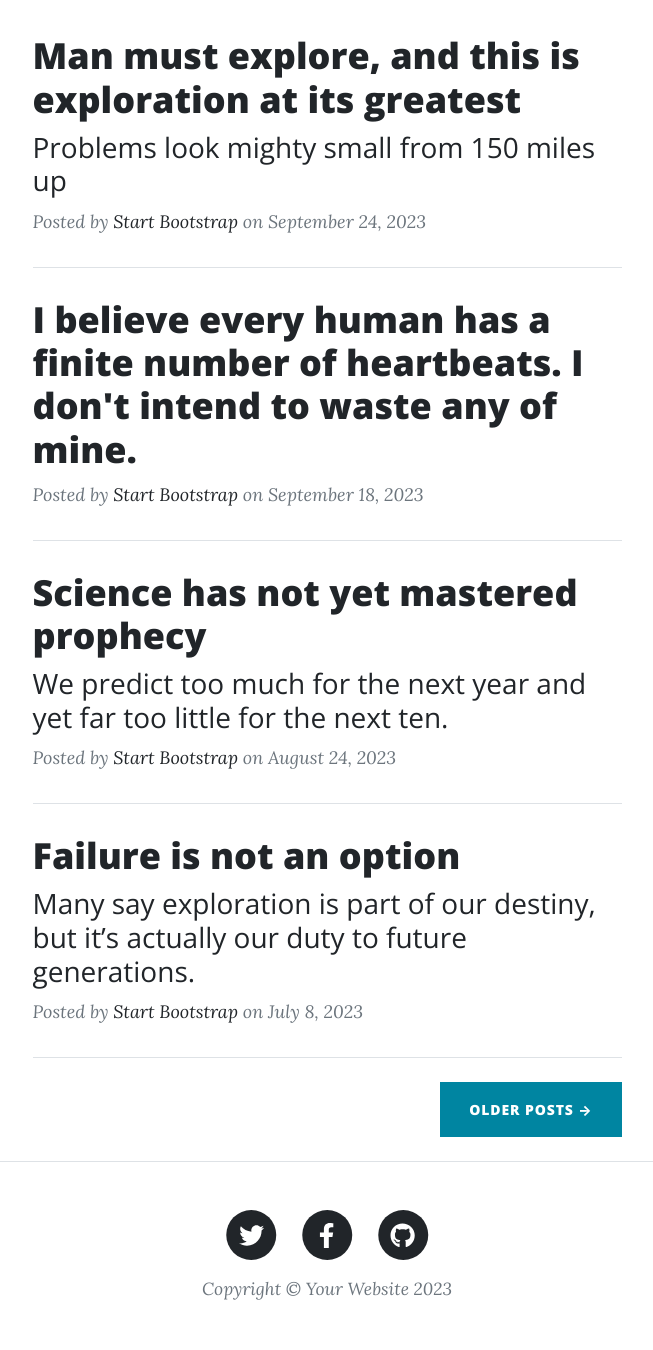
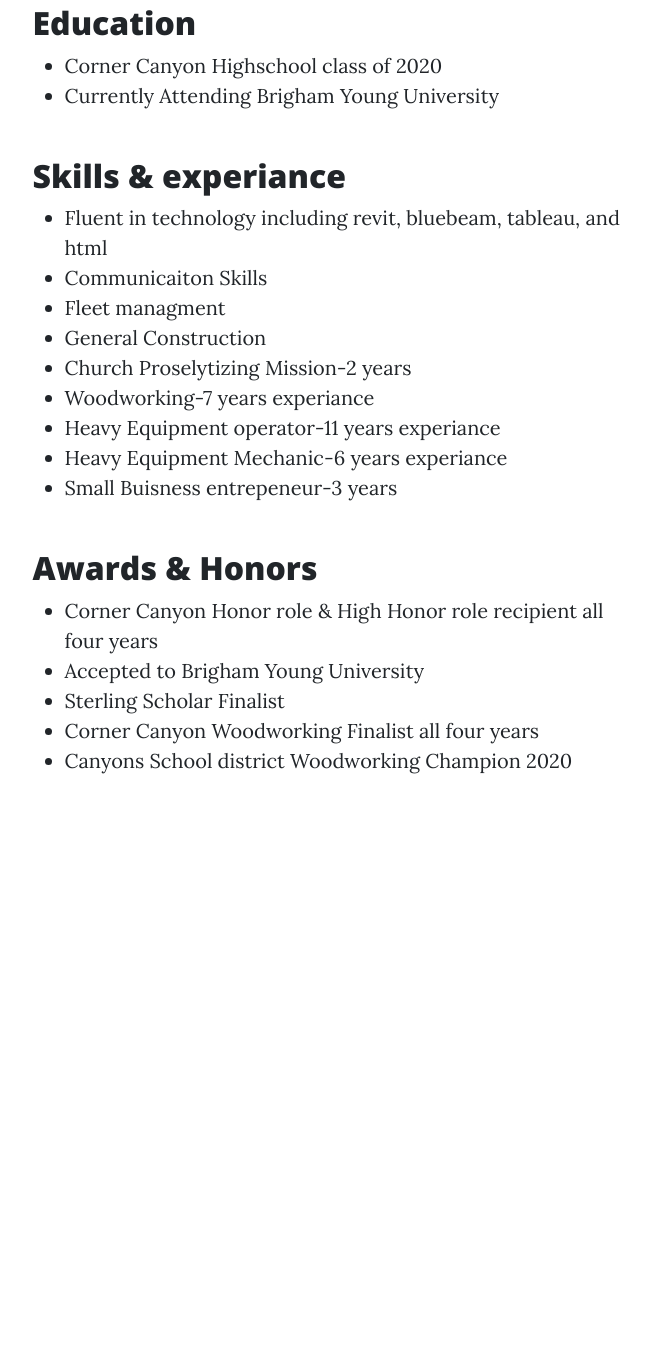
Before and after one commit to Nkohlhase/IS201, a plain HTML site: page index.html in a window 1280 px wide. Shown: the part 576-1926 px from the top of the page, without its empty margins (313-966 px from the left). After the commit the page ends 1398 px from the top, so only its background shows below. Drawn offline with nearby package versions, Linux system fonts and the light colour scheme; files that its build step writes are made by us from their sources; files whose address does not match are found by name.

Commit message:
Add files via upload

```diff
--- a/index.html
+++ b/index.html
@@ -5,7 +5,7 @@
         <meta name="viewport" content="width=device-width, initial-scale=1, shrink-to-fit=no" />
         <meta name="description" content="" />
         <meta name="author" content="" />
-        <title>Clean Blog - Start Bootstrap Theme</title>
+        <title>Alaska - The Last Frontier</title>
         <link rel="icon" type="image/x-icon" href="assets/favicon.ico" />
         <!-- Font Awesome icons (free version)-->
         <script src="https://use.fontawesome.com/releases/v6.3.0/js/all.js" crossorigin="anonymous"></script>
@@ -14,34 +14,19 @@
         <link href="https://fonts.googleapis.com/css?family=Open+Sans:300italic,400italic,600italic,700italic,800italic,400,300,600,700,800" rel="stylesheet" type="text/css" />
         <!-- Core theme CSS (includes Bootstrap)-->
         <link href="css/styles.css" rel="stylesheet" />
+        <link rel="stylesheet" href="css/mystyles.css">
     </head>
     <body>
         <!-- Navigation-->
-        <nav class="navbar navbar-expand-lg navbar-light" id="mainNav">
-            <div class="container px-4 px-lg-5">
-                <a class="navbar-brand" href="index.html">Start Bootstrap</a>
-                <button class="navbar-toggler" type="button" data-bs-toggle="collapse" data-bs-target="#navbarResponsive" aria-controls="navbarResponsive" aria-expanded="false" aria-label="Toggle navigation">
-                    Menu
-                    <i class="fas fa-bars"></i>
-                </button>
-                <div class="collapse navbar-collapse" id="navbarResponsive">
-                    <ul class="navbar-nav ms-auto py-4 py-lg-0">
-                        <li class="nav-item"><a class="nav-link px-lg-3 py-3 py-lg-4" href="index.html">Home</a></li>
-                        <li class="nav-item"><a class="nav-link px-lg-3 py-3 py-lg-4" href="about.html">About</a></li>
-                        <li class="nav-item"><a class="nav-link px-lg-3 py-3 py-lg-4" href="post.html">Sample Post</a></li>
-                        <li class="nav-item"><a class="nav-link px-lg-3 py-3 py-lg-4" href="contact.html">Contact</a></li>
-                    </ul>
-                </div>
-            </div>
-        </nav>
+
         <!-- Page Header-->
-        <header class="masthead" style="background-image: url('assets/img/home-bg.jpg')">
+        <header class="masthead" style="background-image: url('assets/img/AKPH2178\ \(2\).JPG')">
             <div class="container position-relative px-4 px-lg-5">
                 <div class="row gx-4 gx-lg-5 justify-content-center">
                     <div class="col-md-10 col-lg-8 col-xl-7">
                         <div class="site-heading">
-                            <h1>Clean Blog</h1>
-                            <span class="subheading">A Blog Theme by Start Bootstrap</span>
+                            <h1>My Resume </h1>
+                            <span class="subheading">Nathan Kohlhase</span>
                         </div>
                     </div>
                 </div>
@@ -53,94 +38,41 @@
                 <div class="col-md-10 col-lg-8 col-xl-7">
                     <!-- Post preview-->
                     <div class="post-preview">
-                        <a href="post.html">
-                            <h2 class="post-title">Man must explore, and this is exploration at its greatest</h2>
-                            <h3 class="post-subtitle">Problems look mighty small from 150 miles up</h3>
-                        </a>
-                        <p class="post-meta">
-                            Posted by
-                            <a href="#!">Start Bootstrap</a>
-                            on September 24, 2023
-                        </p>
+
+
+                            <h2 class="post-title">Education</h2>
+                            <ul>
+                                <li>Corner Canyon Highschool class of 2020</li>
+                                <li>Currently Attending Brigham Young University</li>
+                            </ul>
+                            <br>
+                            <h2 class="post-title">Skills & experiance</h2>
+                            <ul>
+                               <li>Fluent in technology including revit, bluebeam, tableau, and html</li>
+                               <li>Communicaiton Skills</li>
+                               <li>Fleet managment</li>
+                               <li>General Construction</li>
+                               <li>Church Proselytizing Mission-2 years</li>
+                                <li>Woodworking-7 years experiance</li>
+                                <li>Heavy Equipment operator-11 years experiance</li>
+                                <li>Heavy Equipment Mechanic-6 years experiance</li>
+                                <li>Small Buisness entrepeneur-3 years</li>
+                            </ul>
+                            <br>
+                            <h2 class="post-title">Awards & Honors</h2>
+                                <ul>
+                                    <li>Corner Canyon Honor role & High Honor role recipient all four years</li>
+                                    <li>Accepted to Brigham Young University</li>
+                                    <li>Sterling Scholar Finalist</li>
+                                    <li>Corner Canyon Woodworking Finalist all four years</li>
+                                    <li>Canyons School district Woodworking Champion 2020</li>
+                                </ul>
+                            <br>
+
+
                     </div>
-                    <!-- Divider-->
-                    <hr class="my-4" />
-                    <!-- Post preview-->
-                    <div class="post-preview">
-                        <a href="post.html"><h2 class="post-title">I believe every human has a finite number of heartbeats. I don't intend to waste any of mine.</h2></a>
-                        <p class="post-meta">
-                            Posted by
-                            <a href="#!">Start Bootstrap</a>
-                            on September 18, 2023
-                        </p>
-                    </div>
-                    <!-- Divider-->
-                    <hr class="my-4" />
-                    <!-- Post preview-->
-                    <div class="post-preview">
-                        <a href="post.html">
-                            <h2 class="post-title">Science has not yet mastered prophecy</h2>
-                            <h3 class="post-subtitle">We predict too much for the next year and yet far too little for the next ten.</h3>
-                        </a>
-                        <p class="post-meta">
-                            Posted by
-                            <a href="#!">Start Bootstrap</a>
-                            on August 24, 2023
-                        </p>
-                    </div>
-                    <!-- Divider-->
-                    <hr class="my-4" />
-                    <!-- Post preview-->
-                    <div class="post-preview">
-                        <a href="post.html">
-                            <h2 class="post-title">Failure is not an option</h2>
-                            <h3 class="post-subtitle">Many say exploration is part of our destiny, but it’s actually our duty to future generations.</h3>
-                        </a>
-                        <p class="post-meta">
-                            Posted by
-                            <a href="#!">Start Bootstrap</a>
-                            on July 8, 2023
-                        </p>
-                    </div>
-                    <!-- Divider-->
-                    <hr class="my-4" />
-                    <!-- Pager-->
-                    <div class="d-flex justify-content-end mb-4"><a class="btn btn-primary text-uppercase" href="#!">Older Posts →</a></div>
-                </div>
-            </div>
-        </div>
-        <!-- Footer-->
-        <footer class="border-top">
-            <div class="container px-4 px-lg-5">
-                <div class="row gx-4 gx-lg-5 justify-content-center">
-                    <div class="col-md-10 col-lg-8 col-xl-7">
-                        <ul class="list-inline text-center">
-                            <li class="list-inline-item">
-                                <a href="#!">
-                                    <span class="fa-stack fa-lg">
-                                        <i class="fas fa-circle fa-stack-2x"></i>
-                                        <i class="fab fa-twitter fa-stack-1x fa-inverse"></i>
-                                    </span>
-                                </a>
-                            </li>
-                            <li class="list-inline-item">
-                                <a href="#!">
-                                    <span class="fa-stack fa-lg">
-                                        <i class="fas fa-circle fa-stack-2x"></i>
-                                        <i class="fab fa-facebook-f fa-stack-1x fa-inverse"></i>
-                                    </span>
-                                </a>
-                            </li>
-                            <li class="list-inline-item">
-                                <a href="#!">
-                                    <span class="fa-stack fa-lg">
-                                        <i class="fas fa-circle fa-stack-2x"></i>
-                                        <i class="fab fa-github fa-stack-1x fa-inverse"></i>
-                                    </span>
-                                </a>
-                            </li>
-                        </ul>
-                        <div class="small text-center text-muted fst-italic">Copyright &copy; Your Website 2023</div>
+
+
                     </div>
                 </div>
             </div>
```
